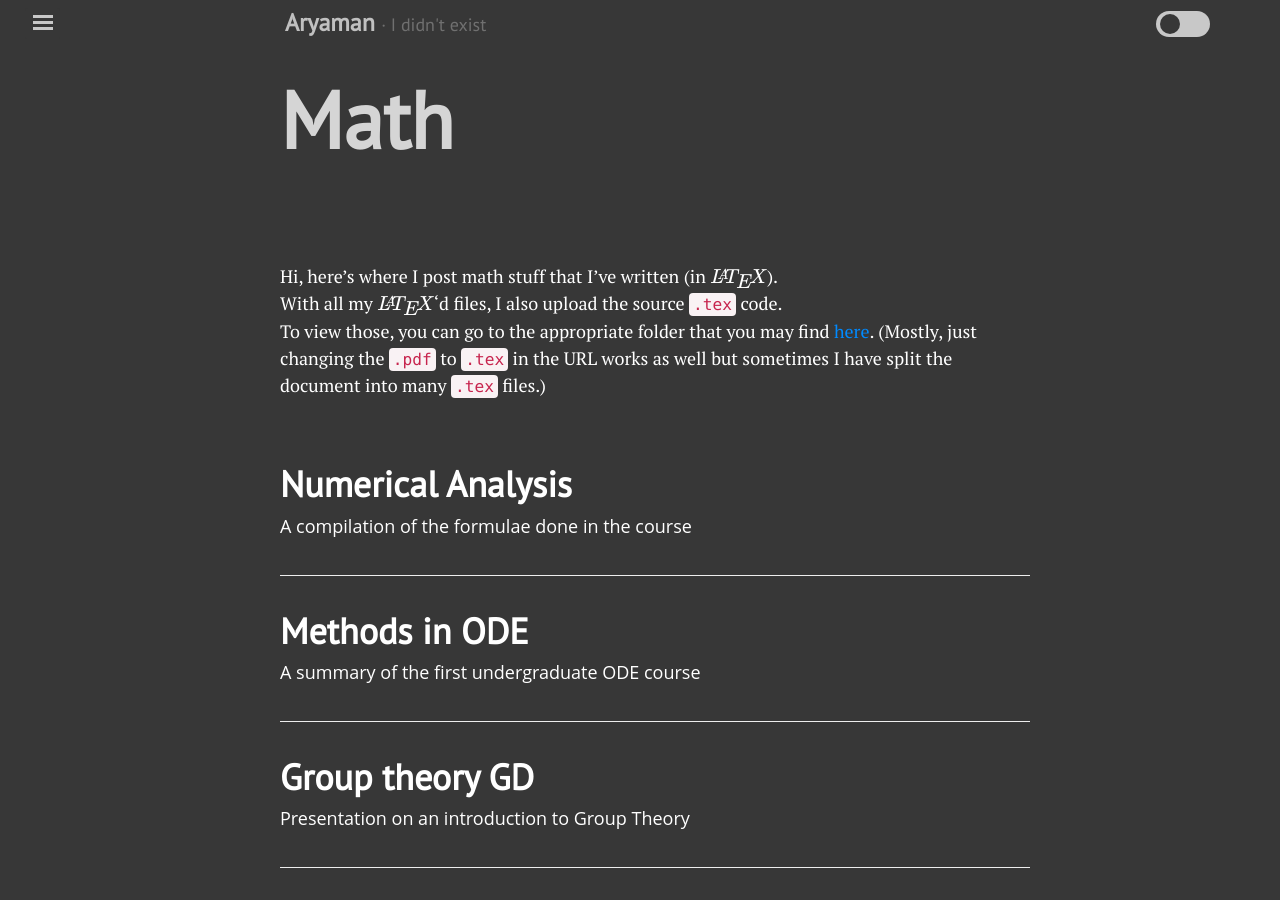
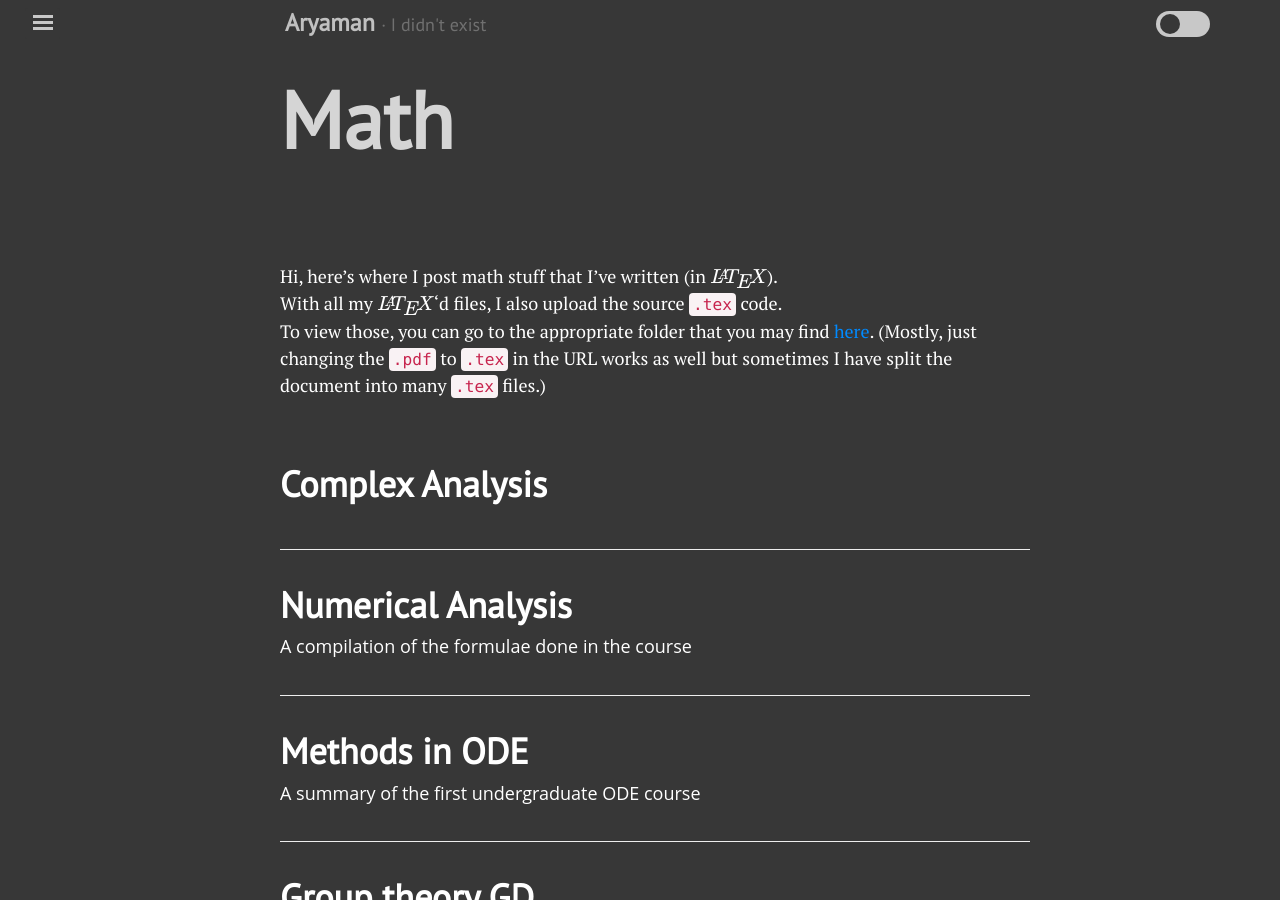
Before and after one commit to aryamanmaithani/math, a Jekyll site: the page built from index.md, in a window 1280 px wide and 900 px high. Built offline with Jekyll 4.4.1, drawn with Linux system fonts in a browser that asks for light colours; nearby versions of some CDN libraries; formulas are drawn with MathJax 3.

Commit message:
added 412

```diff
--- a/_data/math-links.yml
+++ b/_data/math-links.yml
@@ -1,3 +1,6 @@
+ma-412:
+  tit: Complex Analysis
+
 ma-214:
   tit: Numerical Analysis
   desc: A compilation of the formulae done in the course
```
